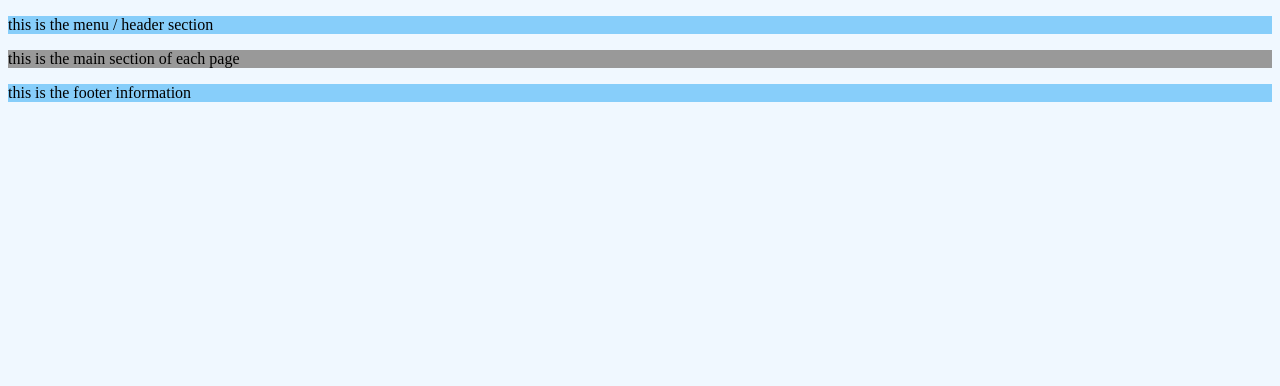
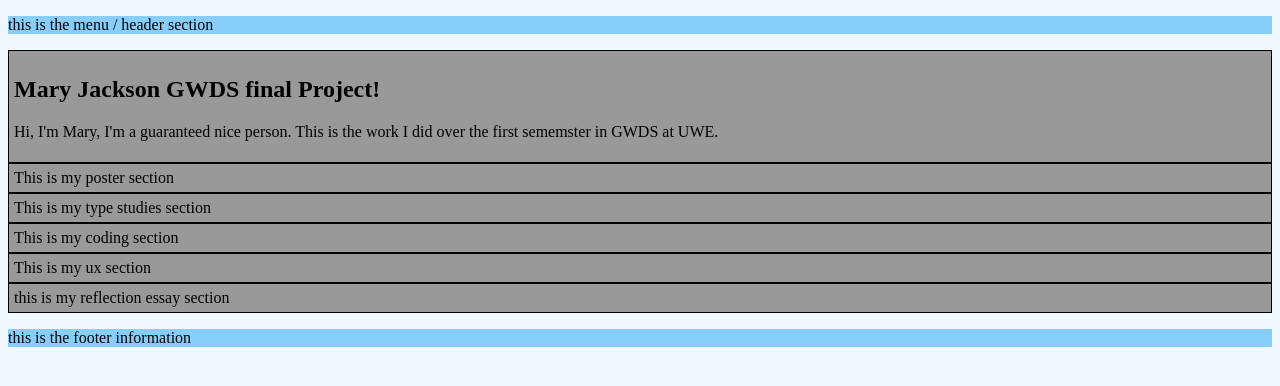
Before and after one commit to MaryLouese/GWDS-Final-Website-Project, a plain HTML site: page index.html in a window 1280 px wide. Drawn offline with Linux system fonts and the light colour scheme.

Commit message:
create sections

```diff
--- a/index.html
+++ b/index.html
@@ -14,7 +14,30 @@
     </header>
 
     <main>
-        <p>this is the main section of each page</p>
+        <section class ="intro-section">
+            <h1>Mary Jackson GWDS final Project!</h1>
+            <p>Hi, I'm Mary, I'm a guaranteed nice person. This is the work I did over the first sememster in GWDS at UWE.</p>
+        </section>
+
+        <section class ="poster-section">
+            This is my poster section
+        </section>
+
+        <section class ="typography-section">
+            This is my type studies section
+        </section>
+
+        <section class ="coding-section">
+            This is my coding section
+        </section>
+
+        <section class ="ux-section">
+            This is my ux section
+        </section>
+
+        <section class ="reflection-section">
+            this is my reflection essay section
+        </section>
     </main>
 
 
--- a/styles.css
+++ b/styles.css
@@ -16,3 +16,10 @@ main {
 footer {
     background-color:lightskyblue;
 }
+
+/* section styles */
+
+section {
+    border: 1px solid black;
+    padding: 5px;
+}
```
